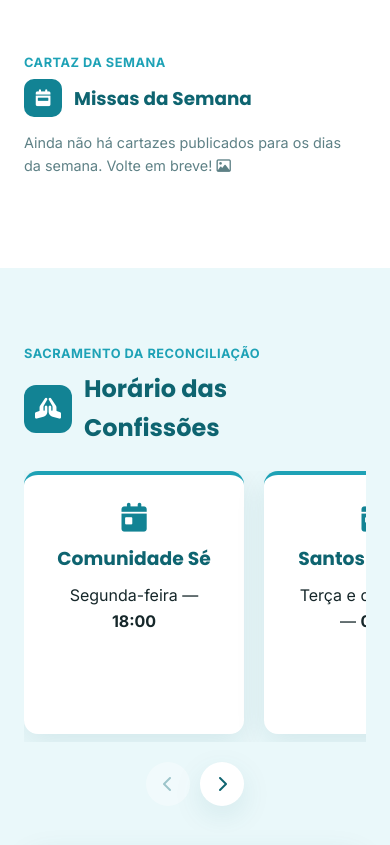
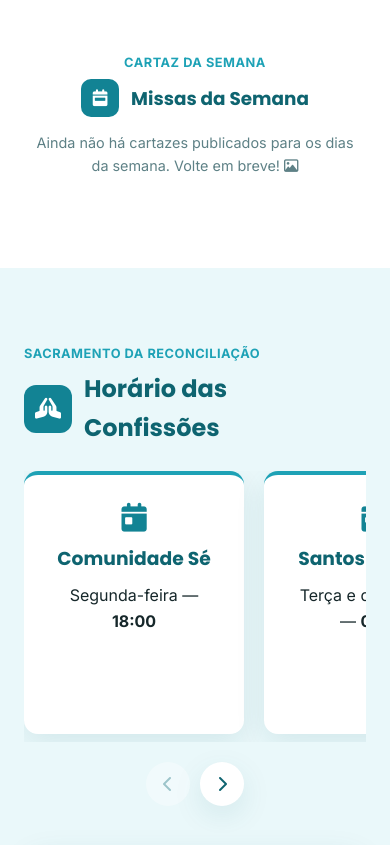
Before and after one commit to nathaliaraquelx/PASCOM, a plain HTML site: page index.html in a window 390 px wide. Shown: the part 7289-8134 px from the top of the page. Drawn offline with Linux system fonts and the light colour scheme.

Commit message:
Centralizar o cartaz da semana no telemóvel
A coluna tinha max-width e ficava encostada à esquerda, com espaço
vazio à direita, porque o ecrã é mais largo que esse limite — agora
fica centrada.

Co-Authored-By: Claude Sonnet 5 <noreply@anthropic.com>
Claude-Session: https://claude.ai/code/session_01TWkPmwcLiFmFosmcjb1kXU

```diff
--- a/css/style.css
+++ b/css/style.css
@@ -1177,4 +1177,15 @@ ul { list-style: none; margin: 0; padding: 0; }
      com o quadro de horários (mantém-se ao lado no desktop). */
   .confissoes-col-principal { order: -1; }
   .adoracao-col-imagem { order: -1; }
+
+  /* Cartaz da semana: centrado no telemóvel — a coluna tem max-width
+     e por defeito ficava encostada à esquerda, com espaço vazio à
+     direita (fica alinhado à esquerda, como o resto, no desktop). */
+  .missas-col-cartaz {
+    width: 100%;
+    max-width: 320px;
+    margin: 0 auto;
+    text-align: center;
+  }
+  .missas-col-cartaz .section-title { justify-content: center; }
 }
```
